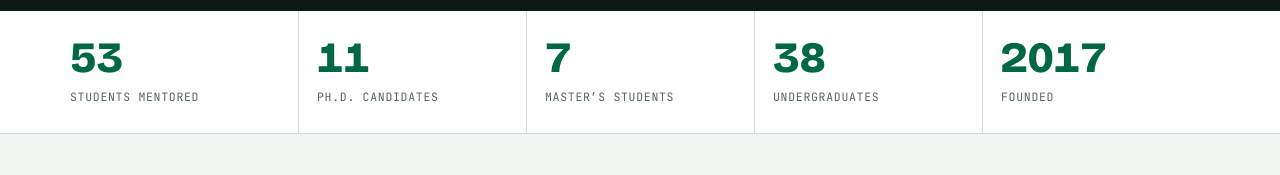
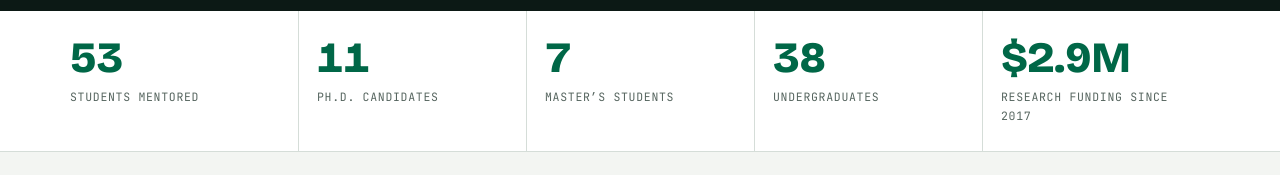
Before and after one commit to Vasel-FMRL/tdlab-website, a plain HTML site: page index.html in a window 1280 px wide. Shown: the part 1066-1241 px from the top of the page. Drawn offline with nearby package versions, Linux system fonts and the light colour scheme; animation ran at ten frames a second.

Commit message:
Replace the founded tile with research funding since 2017

```diff
--- a/index.html
+++ b/index.html
@@ -338,7 +338,7 @@ footer .wrap{display:flex;flex-wrap:wrap;gap:12px 28px;justify-content:space-bet
     <div class="num"><b data-count="11">11</b><span>Ph.D. candidates</span></div>
     <div class="num"><b data-count="7">7</b><span>Master’s students</span></div>
     <div class="num"><b data-count="38">38</b><span>Undergraduates</span></div>
-    <div class="num"><b data-count="2017">2017</b><span>Founded</span></div>
+    <div class="num"><b data-count="2.9" data-dec="1" data-pre="$" data-suf="M">$2.9M</b><span>Research funding since 2017</span></div>
   </div>
 </div>
 
@@ -648,8 +648,8 @@ if(!reduce && 'IntersectionObserver' in window){
 if(!reduce){
   const nums=document.querySelectorAll('[data-count]');
   const co=new IntersectionObserver(es=>es.forEach(e=>{if(!e.isIntersecting)return;co.unobserve(e.target);
-    const el=e.target,end=+el.dataset.count,start=end>1000?end-9:0,t0=performance.now();
-    (function tick(t){const p=Math.min(1,(t-t0)/1200),v=Math.round(start+(end-start)*(1-Math.pow(1-p,3)));el.textContent=v;if(p<1)requestAnimationFrame(tick)})(t0);
+    const el=e.target,end=+el.dataset.count,start=end>1000?end-9:0,t0=performance.now(),dec=+(el.dataset.dec||0),pre=el.dataset.pre||'',suf=el.dataset.suf||'';
+    (function tick(t){const p=Math.min(1,(t-t0)/1200),v=(start+(end-start)*(1-Math.pow(1-p,3))).toFixed(dec);el.textContent=pre+v+suf;if(p<1)requestAnimationFrame(tick)})(t0);
   }));
   nums.forEach(n=>co.observe(n));
 }
```
